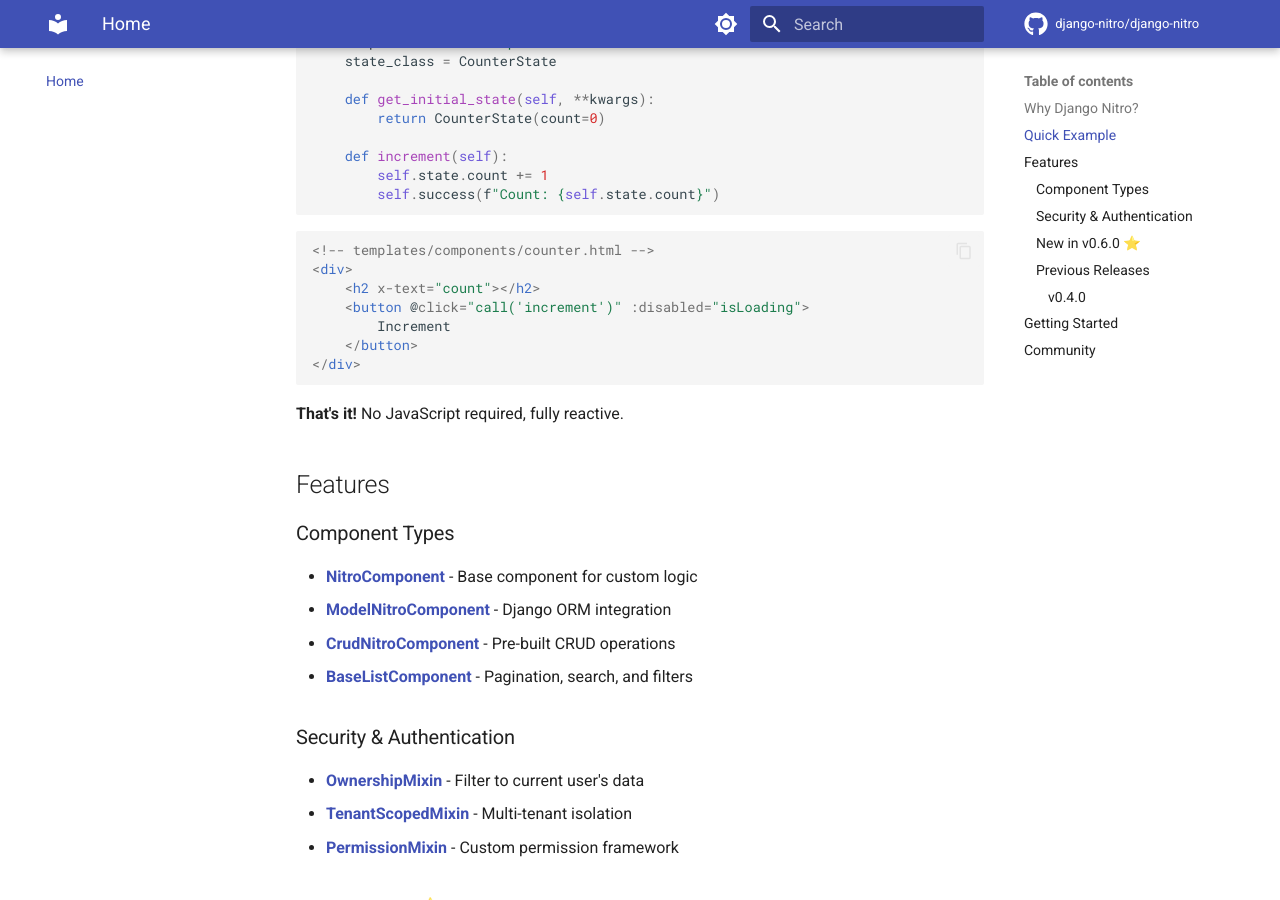
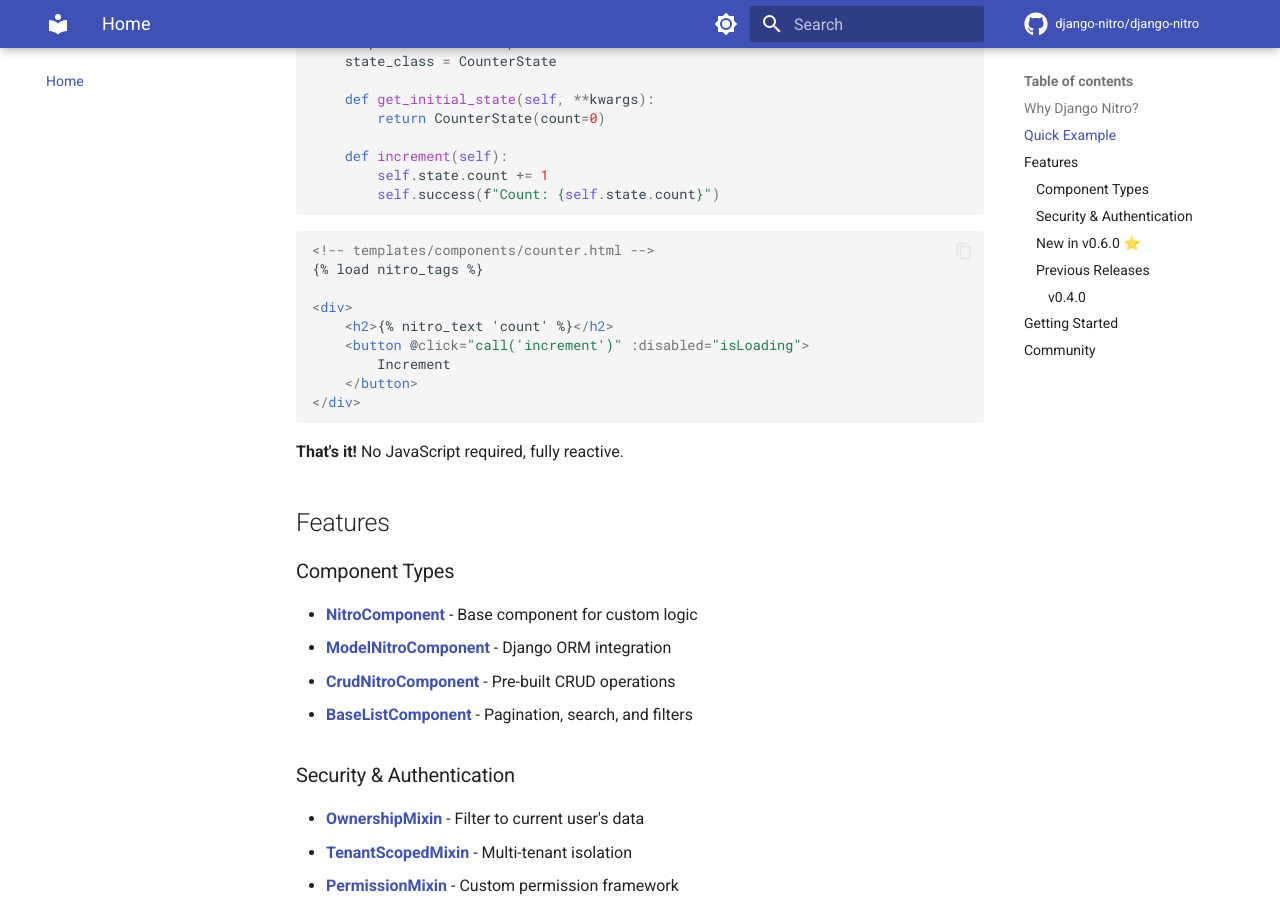
Before and after one commit to django-nitro/django-nitro, an MkDocs documentation site: the page built from docs/index.md, in a window 1280 px wide and 900 px high, scrolled down 914 px. Built offline with MkDocs 1.6.1 and Material for MkDocs 9.7.7, drawn with Linux system fonts in a browser that asks for light colours; comment, search, counter and statistics services are not loaded; the version menu is left out.

Commit message:
docs: Update examples to use Nitro template tags instead of raw Alpine.js
Updated documentation to showcase best practices by using Nitro template tags:

Changed Examples:
- quick-start.md: Use {% nitro_text 'count' %} instead of x-text
- index.md: Use {% nitro_text 'count' %} in homepage example
- examples/counter.md: Use {% nitro_text 'count' %} in counter example
- core-concepts/components.md: Use {% nitro_text 'count' %} in basic example
- components/base-list-component.md: Use {% nitro_input %} for form fields

Benefits:
- Shows proper Nitro tag usage in introductory examples
- Demonstrates Form Field Tags (v0.6.0) in CRUD examples
- Promotes consistent best practices across documentation
- Automatic error handling with form field tags
- Better DX with less boilerplate

Note: Alpine.js directives like @click and :disabled remain for interactivity
that doesn't have dedicated Nitro tags yet.

🤖 Generated with [Claude Code](https://claude.com/claude-code)

Co-Authored-By: Claude Opus 4.5 <noreply@anthropic.com>

````diff
--- a/docs/components/base-list-component.md
+++ b/docs/components/base-list-component.md
@@ -425,9 +425,9 @@ class CompanyList(BaseListComponent[CompanyListState]):
     <!-- Create form -->
     <div class="create-form">
         <h3>Add Company</h3>
-        <input x-model="create_buffer.name" placeholder="Company name" type="text">
-        <input x-model="create_buffer.email" placeholder="Email" type="email">
-        <input x-model="create_buffer.phone" placeholder="Phone" type="tel">
+        {% nitro_input 'create_buffer.name' placeholder='Company name' %}
+        {% nitro_input 'create_buffer.email' type='email' placeholder='Email' %}
+        {% nitro_input 'create_buffer.phone' type='tel' placeholder='Phone' %}
         <button @click="call('create_item')" :disabled="isLoading">
             Add Company
         </button>
@@ -478,9 +478,9 @@ class CompanyList(BaseListComponent[CompanyListState]):
                     <template x-if="editing_id === company.id && edit_buffer">
                         <td colspan="5">
                             <div class="inline-edit">
-                                <input x-model="edit_buffer.name" type="text">
-                                <input x-model="edit_buffer.email" type="email">
-                                <input x-model="edit_buffer.phone" type="tel">
+                                {% nitro_input 'edit_buffer.name' %}
+                                {% nitro_input 'edit_buffer.email' type='email' %}
+                                {% nitro_input 'edit_buffer.phone' type='tel' %}
                                 <button @click="call('save_edit')">Save</button>
                                 <button @click="call('cancel_edit')">Cancel</button>
                             </div>
--- a/docs/examples/counter.md
+++ b/docs/examples/counter.md
@@ -85,8 +85,10 @@ class Counter(NitroComponent[CounterState]):
 ### Template
 
 ```html
+{% load nitro_tags %}
+
 <div class="counter-widget">
-    <h2>Counter: <span x-text="count"></span></h2>
+    <h2>Counter: {% nitro_text 'count' %}</h2>
 
     <div class="controls">
         <!-- Decrement button -->
--- a/docs/getting-started/quick-start.md
+++ b/docs/getting-started/quick-start.md
@@ -47,8 +47,10 @@ class Counter(NitroComponent[CounterState]):
 
 ```html
 <!-- templates/components/counter.html -->
+{% load nitro_tags %}
+
 <div class="counter-widget">
-    <h2>Counter: <span x-text="count"></span></h2>
+    <h2>Counter: {% nitro_text 'count' %}</h2>
 
     <div class="controls">
         <button @click="call('decrement')" :disabled="isLoading">-</button>
--- a/docs/index.md
+++ b/docs/index.md
@@ -42,8 +42,10 @@ class Counter(NitroComponent[CounterState]):
 
 ```html
 <!-- templates/components/counter.html -->
+{% load nitro_tags %}
+
 <div>
-    <h2 x-text="count"></h2>
+    <h2>{% nitro_text 'count' %}</h2>
     <button @click="call('increment')" :disabled="isLoading">
         Increment
     </button>
````
Also changed, not shown: docs/core-concepts/components.md (+4 -2 lines).
